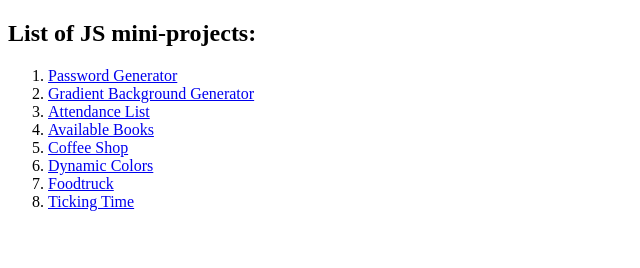
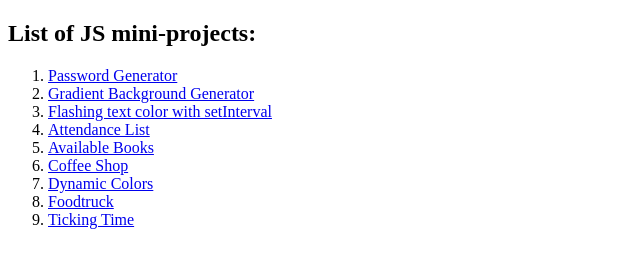
Before and after one commit to samergain/js-challenges, a plain HTML site: page index.html in a window 1280 px wide. Shown: the whole page, without its empty margins (0-640 px from the left). Drawn offline with Linux system fonts and the light colour scheme.

Commit message:
adding setInterval to index

```diff
--- a/index.html
+++ b/index.html
@@ -14,6 +14,9 @@
         </li>
         <li>
             <a href="./bg-generator.html">Gradient Background Generator</a>
+        </li>
+        <li>
+            <a href="./setInterval.html">Flashing text color with setInterval</a>
         </li>
         <li>
             <a href="./attendance.js">Attendance List</a>
```
